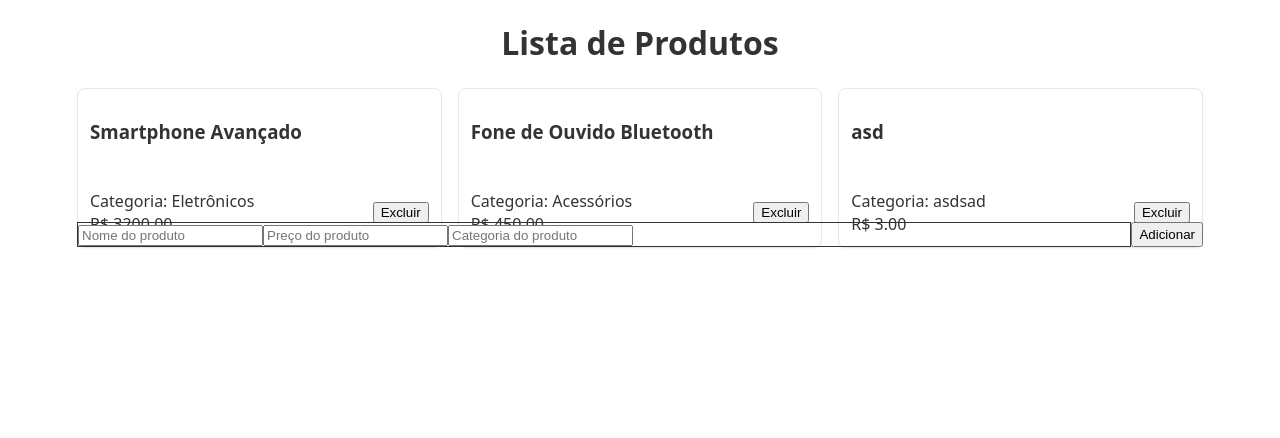
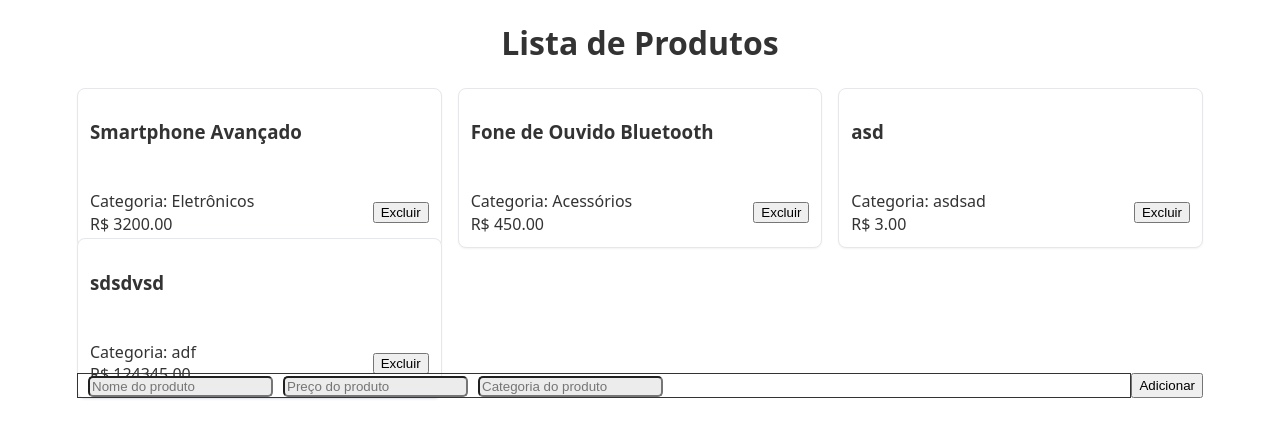
Before and after one commit to lucas-masquio/API-CRUD, a React (Vite) app: page / in a window 1280 px wide. Shown: the top 438 px of the page. Built offline with nearby package versions, Linux system fonts and the light colour scheme; data requests are answered from the project's data file.

Commit message:
Estilo do input

```diff
--- a/src/db.json
+++ b/src/db.json
@@ -17,6 +17,12 @@
       "preco": "3",
       "categoria": "asdsad",
       "id": "nCkooprFQxc"
+    },
+    {
+      "nome": "sdsdvsd",
+      "preco": "124345",
+      "categoria": "adf",
+      "id": "OZ79kqHQagU"
     }
   ],
   "$schema": "./node_modules/json-server/schema.json"
--- a/src/index.css
+++ b/src/index.css
@@ -99,3 +99,10 @@ code {
   flex-direction: column;
   justify-content: space-between;
 }
+
+input {
+  background-color: #ececec;
+  color: #000000;
+  border-radius: 5px;
+  margin-left: 10px;
+}
```
